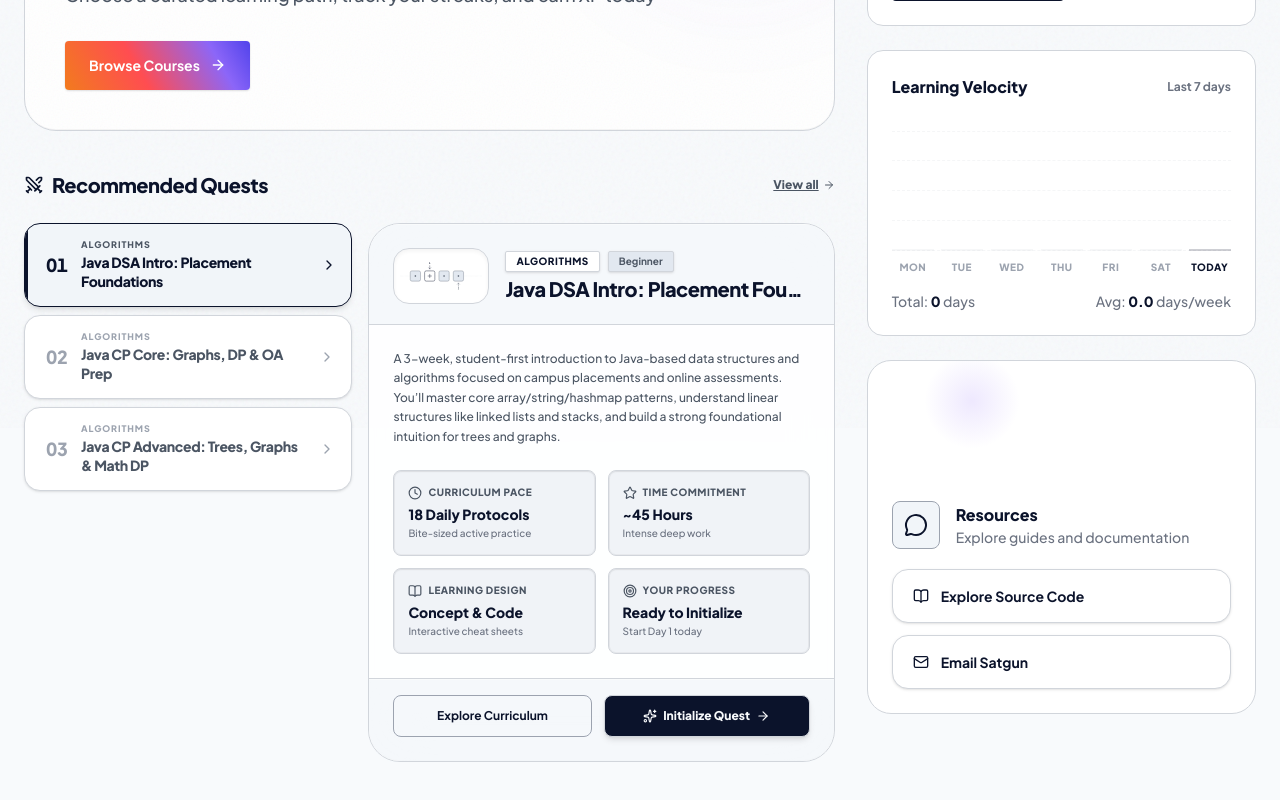
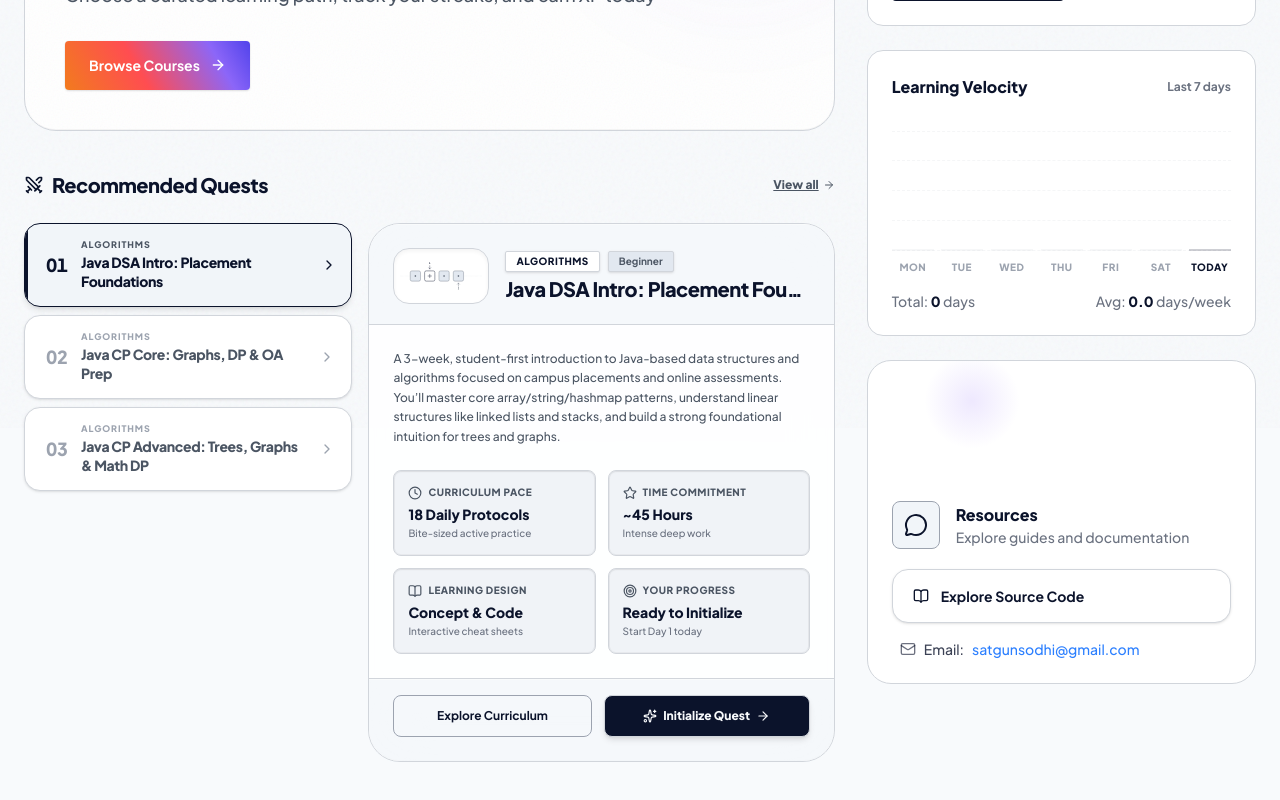
Before and after one commit to satgunsodhi/iqilo, a Next.js app: page / in a window 1280 px wide. Shown: the part 372-1172 px from the top of the page. Built offline with nearby package versions, Linux system fonts and the light colour scheme.

Commit message:
feat: add HelpSection component for github repo and contact information

```diff
--- a/components/HelpSection.tsx
+++ b/components/HelpSection.tsx
@@ -25,10 +25,13 @@ export function HelpSection() {
           <BookOpen className="help-button-icon-purple h-4 w-4" />
           <span>Explore Source Code</span>
         </a>
-        <a href="mailto:satgunsodhi@gmail.com" className="interactive help-button flex items-center gap-3 rounded-2xl px-5 py-4 text-left text-sm font-bold shadow-sm">
-          <Mail className="help-button-icon-green h-4 w-4" />
-          <span>Email Satgun</span>
-        </a>
+        <div className="flex items-center gap-2 px-2 mt-1 text-sm font-medium">
+          <Mail className="h-4 w-4 flex-shrink-0 text-foreground/60" />
+          <span className="text-foreground/80">Email:</span>
+          <a href="mailto:satgunsodhi@gmail.com" className="text-blue-500 hover:text-blue-400 hover:underline transition-colors select-text">
+            satgunsodhi@gmail.com
+          </a>
+        </div>
       </div>
     </div>
   );
```
